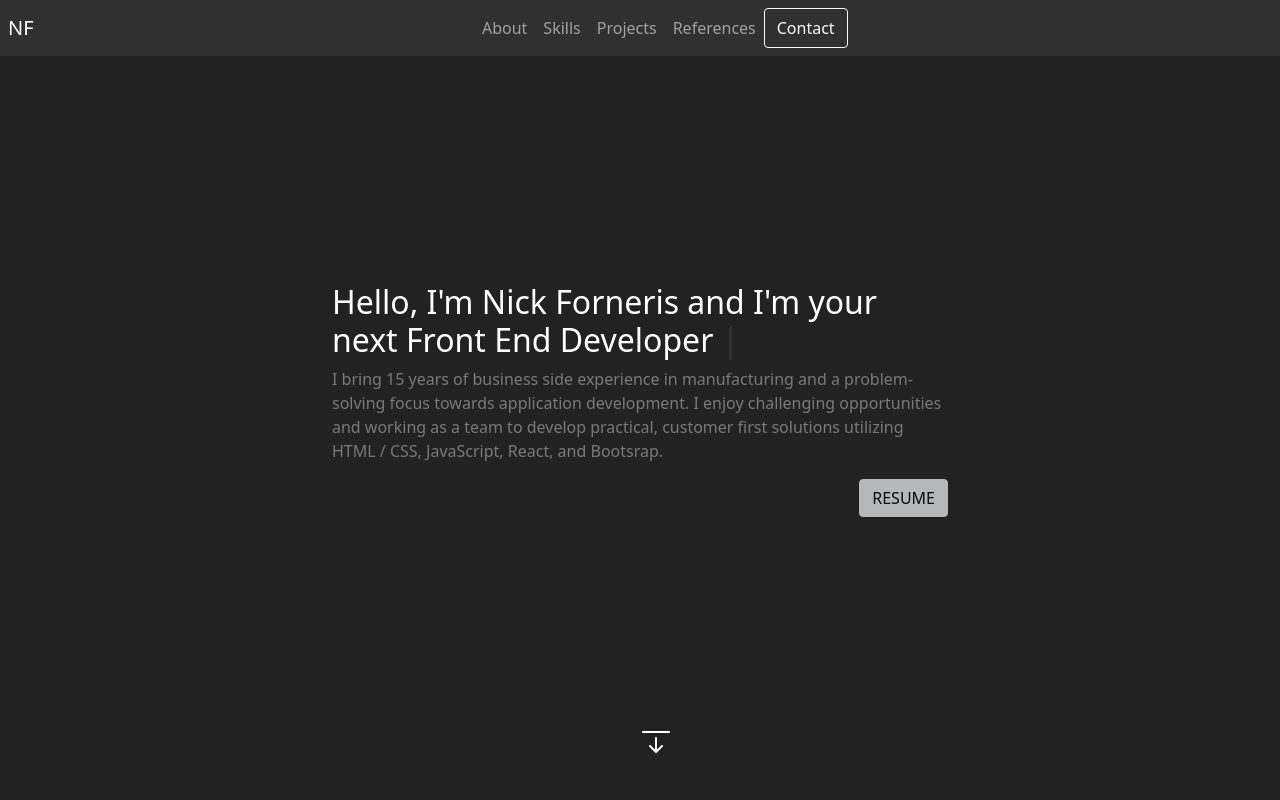
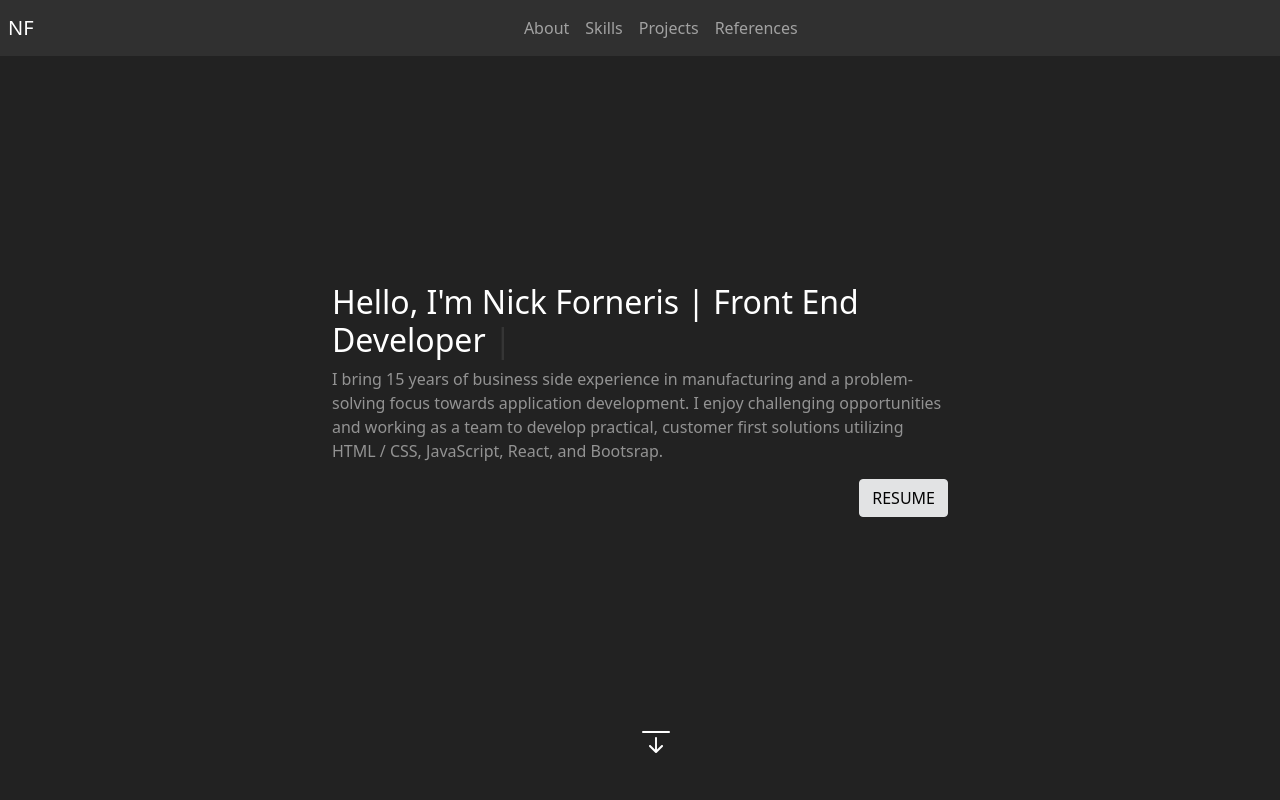
Before and after one commit to NickForneris/nickforneris_portfolio, a React (Create React App) app: page / in a window 1280 px wide. Shown: the top 800 px of the page. Built offline with nearby package versions, Linux system fonts and the light colour scheme.

Commit message:
removed button on cover

```diff
--- a/src/App.css
+++ b/src/App.css
@@ -224,7 +224,7 @@ label:focus,
 }
 
 .card {
-  width: 80vw;
+  width: 70vw;
   margin: 0 auto;
   color:rgb(255, 255, 255) !important;
   background-color:rgb(104, 104, 104) !important;
--- a/src/Sections/CoverSection.js
+++ b/src/Sections/CoverSection.js
@@ -3,7 +3,7 @@ import { Col, Row, Button} from 'react-bootstrap';
 import { copy } from '../Copy/copy';
 import resume from '../01NicholasForneris.pdf'
 
-const coverCopy = copy.greeting + copy.name + " and I'm your next" + copy.job;
+const coverCopy = copy.greeting + copy.name + " | " + copy.job;
 
 const Cover = () => {
 
--- a/src/Sections/Navbar.js
+++ b/src/Sections/Navbar.js
@@ -21,7 +21,7 @@ const Navigation = () => {
                             <Nav.Link href="#skills">Skills</Nav.Link>
                             <Nav.Link href="#projects">Projects</Nav.Link>
                             <Nav.Link href="#references">References</Nav.Link>
-                            <Button variant="outline-light w-25" onClick={handleShow}>Contact</Button>
+                            {/* <Button variant="outline-light w-25" onClick={handleShow}>Contact</Button> */}
                         </Nav>
                     </Navbar.Collapse>
 
```
